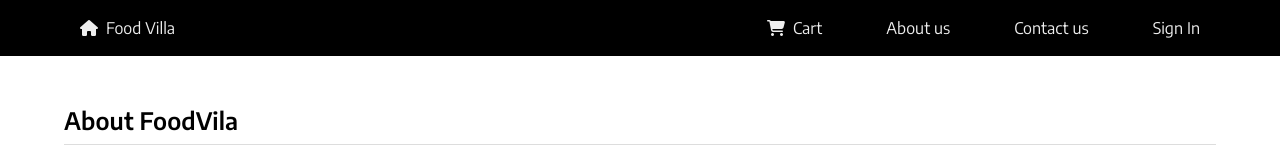
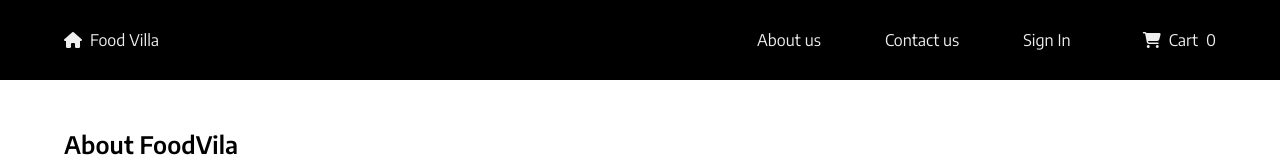
Before and after one commit to ankitmahule/learn-react, a React (Vite) app: page /about in a window 1280 px wide. Shown: the top 160 px of the page. Built offline with nearby package versions, Linux system fonts and the light colour scheme; no server answers.

Commit message:
Added cart changes using redux.

```diff
--- a/package.json
+++ b/package.json
@@ -19,9 +19,11 @@
   },
   "homepage": "https://github.com/ankitmahule/learn-react#readme",
   "dependencies": {
+    "@reduxjs/toolkit": "^1.9.2",
     "formik": "^2.2.9",
     "react": "^18.2.0",
     "react-dom": "^18.2.0",
+    "react-redux": "^8.0.5",
     "react-router-dom": "^6.6.2"
   },
   "devDependencies": {
--- a/src/App.js
+++ b/src/App.js
@@ -1,23 +1,27 @@
-import React from "react";
+import React, { Suspense, lazy } from "react";
 import ReactDOM from "react-dom/client";
 import { createBrowserRouter, Outlet, RouterProvider } from "react-router-dom";
 import Header from "./components/Header";
 import Body from "./components/Body";
 import Footer from "./components/Footer";
-import Contact from "./components/Contact";
-import About from "./components/About";
-import RestaurantMenu from "./components/RestaurantMenu";
-import Login from "./components/Login";
-import Cart from "./components/Cart";
-import Register from "./components/Register";
 import UserContext from "./utils/UserContext";
 import { useState } from "react";
 import "./css/style.scss";
+import Shimmer from "./components/Shimmer";
+import { Provider } from "react-redux";
+import store from "./utils/store";
+
+const Contact = lazy(() => import("./components/Contact"));
+const About = lazy(() => import("./components/About"));
+const Login = lazy(() => import("./components/Login"));
+const Register = lazy(() => import("./components/Register"));
+const Cart = lazy(() => import("./components/Cart"));
+const RestaurantMenu = lazy(() => import("./components/RestaurantMenu"));
 
 const AppLayout = () => {
   const [user, setUser] = useState({});
   return (
-    <>
+    <Provider store={store}>
       <UserContext.Provider
         value={{
           user: user,
@@ -28,7 +32,7 @@ const AppLayout = () => {
         <Outlet />
         <Footer />
       </UserContext.Provider>
-    </>
+    </Provider>
   );
 };
 
@@ -38,12 +42,54 @@ const appRouter = createBrowserRouter([
     element: <AppLayout />,
     children: [
       { path: "/", element: <Body /> },
-      { path: "/about", element: <About /> },
-      { path: "/contact", element: <Contact /> },
-      { path: "/login", element: <Login /> },
-      { path: "/register", element: <Register /> },
-      { path: "/restaurant/:resId", element: <RestaurantMenu /> },
-      { path: "/cart", element: <Cart /> },
+      {
+        path: "/about",
+        element: (
+          <Suspense fallback={<Shimmer />}>
+            <About />
+          </Suspense>
+        ),
+      },
+      {
+        path: "/contact",
+        element: (
+          <Suspense fallback={<Shimmer />}>
+            <Contact />
+          </Suspense>
+        ),
+      },
+      {
+        path: "/login",
+        element: (
+          <Suspense fallback={<Shimmer />}>
+            <Login />
+          </Suspense>
+        ),
+      },
+      {
+        path: "/register",
+        element: (
+          <Suspense fallback={<Shimmer />}>
+            <Register />
+          </Suspense>
+        ),
+      },
+      {
+        path: "/restaurant/:resId",
+        element: (
+          <Suspense fallback={<Shimmer />}>
+            <RestaurantMenu />
+          </Suspense>
+        ),
+      },
+      {
+        path: "/cart",
+        element: (
+          <Suspense fallback={<Shimmer />}>
+            <Cart />
+          </Suspense>
+        ),
+      },
     ],
   },
 ]);
--- a/src/components/About.js
+++ b/src/components/About.js
@@ -51,7 +51,13 @@ export default class About extends Component {
             <h2 className="my-2">{this.state.userInfo.bio}</h2>
             <h2 className="my-2">{this.state.userInfo.company}</h2>
             <h2 className="my-2">{this.state.userInfo.location}</h2>
-            <h2 className="my-2">{this.state.userInfo.blog}</h2>
+            <a
+              target="_blank"
+              href={this.state.userInfo.blog}
+              className="my-2 text-xl"
+            >
+              {this.state.userInfo.blog}
+            </a>
           </div>
         </div>
       </div>
--- a/src/components/Cart.js
+++ b/src/components/Cart.js
@@ -1,5 +1,29 @@
+import { useSelector } from "react-redux";
+import { IMG_CDN_URL } from "../shared/constants";
+import "../css/cart.scss";
 const Cart = () => {
-  return <h1>Cart Items</h1>;
+  const cartItems = useSelector((store) => store.cart.items);
+  return (
+    <div className="container">
+      <h1 className="py-2 my-2 text-3xl font-bold border-bottom">Cart Items</h1>
+      <div className="items-list">
+        {Object.values(cartItems).map((cartItem) => {
+          return (
+            <div className="my-10 p-10 border flex cart-item items-center">
+              <div class="w-20">
+                <img
+                  className="w-screen"
+                  src={`${IMG_CDN_URL}/${cartItem?.menu?.cloudinaryImageId}`}
+                  alt={cartItem?.menu}
+                />
+              </div>
+              <p>{cartItem?.menu?.name}</p>
+            </div>
+          );
+        })}
+      </div>
+    </div>
+  );
 };
 
 export default Cart;
--- a/src/components/Header.js
+++ b/src/components/Header.js
@@ -1,10 +1,12 @@
 import { Link } from "react-router-dom";
 import { useContext } from "react";
+import { useSelector } from "react-redux";
 import UserContext from "../utils/UserContext";
 import "../css/header.scss";
 
 const Header = () => {
   const { user } = useContext(UserContext);
+  const cartItems = useSelector((store) => store.cart.items);
   return (
     <header className="header">
       <nav className="container">
@@ -15,11 +17,6 @@ const Header = () => {
         </h1>
         <div className="right">
           <ul>
-            <li>
-              <Link to="/cart">
-                <em className="fa fa-shopping-cart icon-space"></em>Cart
-              </Link>
-            </li>
             <li>
               <Link to="/about">About us</Link>
             </li>
@@ -37,6 +34,18 @@ const Header = () => {
                 <li>Logout</li>
               </>
             )}
+            <li>
+              <Link to="/cart">
+                <em className="fa fa-shopping-cart icon-space ml-2"></em>
+                Cart
+                <span className="ml-2">
+                  {Object.values(cartItems).reduce(
+                    (accumulator, eachItem) => accumulator + eachItem.quantity,
+                    0
+                  )}
+                </span>
+              </Link>
+            </li>
           </ul>
         </div>
       </nav>
--- a/src/components/RestaurantMenu.js
+++ b/src/components/RestaurantMenu.js
@@ -3,11 +3,26 @@ import useRestaurantMenu from "../utils/useRestaurantMenu";
 import { filterMenu, getStarRatings } from "../utils/utils";
 import { useState } from "react";
 import Shimmer from "./Shimmer";
+import { useDispatch } from "react-redux";
+import { addItem, clearItems, removeItem } from "../utils/cartSlice";
+import { useSelector } from "react-redux";
 import "../css/menu.scss";
 
 const RestaurantMenu = () => {
   const { menuDetails, filteredMenu, setFilteredMenu } = useRestaurantMenu();
   const [searchText, setSearchText] = useState("");
+  const dispatch = useDispatch();
+  const cartItems = useSelector((store) => store.cart.items);
+  const addToCart = (item) => {
+    dispatch(addItem(item));
+  };
+  const removeFromCart = (itemId) => {
+    dispatch(removeItem(itemId));
+  };
+  const clearCart = (itemId) => {
+    dispatch(clearItems(itemId));
+  };
+
   return !menuDetails ? (
     <Shimmer />
   ) : (
@@ -43,7 +58,7 @@ const RestaurantMenu = () => {
           <div className="search-container">
             <input
               type="text"
-              placeholder="Search any restaurant"
+              placeholder="Search any menu"
               className="search-input"
               value={searchText}
               onChange={(e) => {
@@ -91,9 +106,51 @@ const RestaurantMenu = () => {
                   <div className="price-container">
                     <h5 className="text-xl font-bold">
                       <em className="fa fa-rupee"></em>
-                      {parseFloat(eachMenu.price / 100)}
+                      {parseFloat(
+                        cartItems[eachMenu.id]?.quantity
+                          ? (eachMenu.price / 100) *
+                              cartItems[eachMenu.id]?.quantity
+                          : (eachMenu.price / 100) * 1
+                      )}
                     </h5>
-                    <button className="cart-button">Add To Cart</button>
+                    {cartItems.hasOwnProperty(eachMenu.id) ? (
+                      <div className="add-quantity">
+                        <div className="decrease">
+                          <button
+                            type="button"
+                            className="fa fa-minus"
+                            onClick={() => {
+                              if (cartItems[eachMenu.id]?.quantity <= 1) {
+                                clearCart(eachMenu.id);
+                              } else {
+                                removeFromCart(eachMenu.id);
+                              }
+                            }}
+                          ></button>
+                        </div>
+                        <div className="quantity-input">
+                          {!cartItems[eachMenu.id]?.quantity
+                            ? 0
+                            : cartItems[eachMenu.id]?.quantity}
+                        </div>
+                        <div className="increase">
+                          <button
+                            type="button"
+                            className="fa fa-plus"
+                            onClick={() => {
+                              addToCart(eachMenu);
+                            }}
+                          ></button>
+                        </div>
+                      </div>
+                    ) : (
+                      <button
+                        className="cart-button"
+                        onClick={() => addToCart(eachMenu)}
+                      >
+                        Add To Cart
+                      </button>
+                    )}
                   </div>
                 </div>
               );
--- /dev/null
+++ b/src/css/cart.scss
@@ -0,0 +1,6 @@
+.cart-item {
+  img {
+    width: 100%;
+    height: auto;
+  }
+}
--- a/src/css/header.scss
+++ b/src/css/header.scss
@@ -5,7 +5,7 @@
     display: flex;
     align-items: center;
     justify-content: space-between;
-    padding: 1rem;
+    height: 5rem;
     li {
       color: #eee;
     }
--- a/src/css/menu.scss
+++ b/src/css/menu.scss
@@ -55,6 +55,27 @@
           color: #fff;
           cursor: pointer;
         }
+        .add-quantity {
+          display: flex;
+          align-items: center;
+          padding: 2rem;
+          .quantity-input {
+            width: 5rem;
+            text-align: center;
+          }
+          .increase {
+            background: #222;
+            padding: 0 0.5rem;
+            color: #fff;
+            cursor: pointer;
+          }
+          .decrease {
+            background: #222;
+            padding: 0 0.5rem;
+            color: #fff;
+            cursor: pointer;
+          }
+        }
       }
     }
     .no-items {
--- /dev/null
+++ b/src/utils/cartSlice.js
@@ -0,0 +1,37 @@
+import { createSlice } from "@reduxjs/toolkit";
+
+const cartSlice = createSlice({
+  name: "cart",
+  initialState: {
+    items: {},
+  },
+  reducers: {
+    addItem: (state, action) => {
+      if (!state.items.hasOwnProperty(action.payload.id)) {
+        state.items[action.payload.id] = {
+          menu: action.payload,
+          quantity: 1,
+        };
+      } else {
+        Object.keys(state.items).map((eachKey) => {
+          if (parseInt(eachKey) === action.payload.id) {
+            state.items[eachKey].quantity += 1;
+          }
+        });
+      }
+    },
+    removeItem: (state, action) => {
+      Object.keys(state.items).map((eachKey) => {
+        if (parseInt(eachKey) === action.payload) {
+          state.items[eachKey].quantity -= 1;
+        }
+      });
+    },
+    clearItems: (state, action) => {
+      delete state.items[action.payload];
+    },
+  },
+});
+
+export const { addItem, removeItem, clearItems } = cartSlice.actions;
+export default cartSlice.reducer;
--- /dev/null
+++ b/src/utils/store.js
@@ -0,0 +1,10 @@
+import { configureStore } from "@reduxjs/toolkit";
+import cartSlice from "./cartSlice";
+
+const store = configureStore({
+  reducer: {
+    cart: cartSlice,
+  },
+});
+
+export default store;
```
Also changed, not shown: 1 other file (tests, documents, lock files or other folders).
